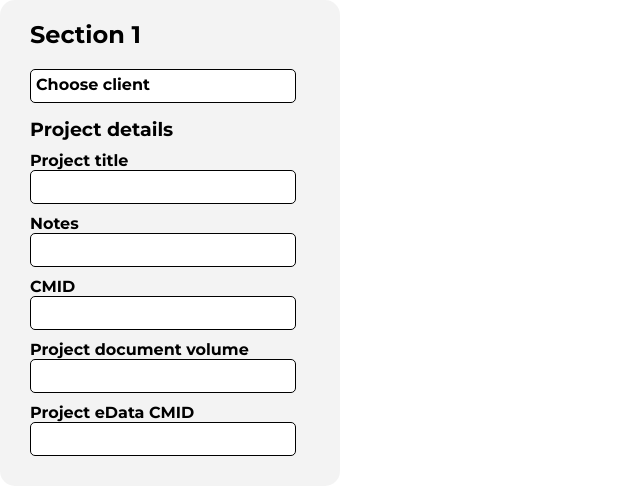
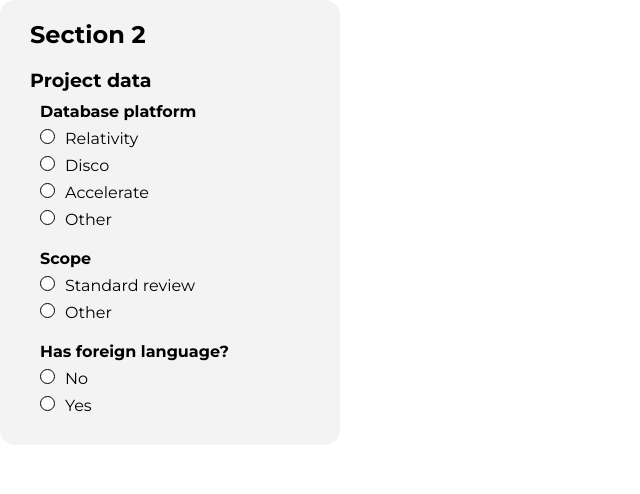
Before and after one commit to EsmeraldaKok/cbt-Dashboard, a Vue app in the folder cbt-dashboard/: page / in a window 1280 px wide. Shown: the top 494 px of the page, without its empty margins (0-640 px from the left). Built offline with nearby package versions, Linux system fonts and the light colour scheme.

Commit message:
section 2 add project compononent intial commit

```diff
--- a/cbt-dashboard/src/App.vue
+++ b/cbt-dashboard/src/App.vue
@@ -2,7 +2,7 @@
   <div id="app">
     <!--<UserInfo />-->
     <!--<UserTable />-->
-    <AddProjectFormS1 />
+    <AddProjectFormS2 />
     <!--<AddUser />-->
   </div>
 </template>
@@ -12,11 +12,11 @@
 //import UserInfo from './components/UserInfo.vue';
 //import UserTable from './components/UserTable.vue';
 //import AddUser from './components/AddUser.vue';
-import AddProjectFormS1 from './components/AddProjectFormS1.vue';
+import AddProjectFormS2 from './components/AddProjectFormS2.vue';
 
 export default {
     name: "App",
-    components: { AddProjectFormS1 }
+    components: { AddProjectFormS2 }
 }
 </script>
 <style>
--- /dev/null
+++ b/cbt-dashboard/src/components/AddProjectFormS2.vue
@@ -0,0 +1,146 @@
+<template>
+    <div class="form_section_two">
+        <div class="form_section_two_heading">
+            Section 2
+        </div>
+        <div class="form_section_two_subheading">
+            Project data
+        </div>
+        <div class="form_section_two_radio_wrapper">
+            <div class="form_section_two_radio_wrapper_heading">Database platform</div>
+            <div class="radio">
+                <input type="radio" required id="relativity" value="Relativity" class="radio_input"/>
+                <label for="Relativity" class="radio_input_label">Relativity</label>
+            </div>
+            <div class="radio">
+                <input type="radio" required id="Disco" value="Disco" class="radio_input"/>
+                <label for="Disco" class="radio_input_label">Disco</label>
+            </div>
+            <div class="radio">
+                <input type="radio" required id="Accelerate" value="Accelerate" class="radio_input"/>
+                <label for="Accelerate" class="radio_input_label">Accelerate</label>
+            </div>
+            <div class="radio">
+                <input type="radio" required id="Other" value="Other" class="radio_input"/>
+                <label for="Other" class="radio_input_label">Other</label>
+            </div>
+        </div>
+        <div class="form_section_two_radio_wrapper">
+            <div class="form_section_two_radio_wrapper_heading">Scope</div>
+            <div class="radio">
+                <input type="radio" required id="Standardreview" value="Standardreview" class="radio_input"/>
+                <label for="Standardreview" class="radio_input_label">Standard review</label>
+            </div>
+            <div class="radio">
+                <input type="radio" required id="Other" value="Other" class="radio_input"/>
+                <label for="Other" class="radio_input_label">Other</label>
+            </div>
+        </div>
+        <div class="form_section_two_radio_wrapper">
+            <div class="form_section_two_radio_wrapper_heading">Has foreign language?</div>
+            <div class="radio">
+                <input type="radio" required id="No" value="No" class="radio_input"/>
+                <label for="No" class="radio_input_label">No</label>
+            </div>
+            <div class="radio">
+                <input type="radio" required id="Yes" value="Yes" class="radio_input"/>
+                <label for="Yes" class="radio_input_label">Yes</label>
+            </div>
+        </div>
+    </div>
+</template>
+
+<script>
+    export default {
+        name: "AddProjectFormS2"
+    }
+</script>
+
+<style lang="scss" scoped>
+@import url('https://fonts.googleapis.com/css2?family=Montserrat:ital,wght@0,300;0,400;0,500;0,600;0,700;0,800;1,300;1,500;1,900&display=swap');
+
+    /* general  styles*/
+    *,
+    *::after,
+    *::before {
+        margin: 0;
+        padding: 0;
+        box-sizing: border-box;
+        font-family: 'Montserrat', sans-serif;
+    }
+
+    .form_section_two {
+        max-width: 340px;
+        width: 100%;
+        display: flex;
+        flex-flow: column nowrap;
+        background-color: #80808019;
+        border-radius: 15px;
+        padding: 20px 30px;
+
+        &_heading {
+            font-size: 1.5rem;
+            font-weight: 700;
+            color: black;
+            margin-bottom: 20px;
+        }
+
+        &_subheading {
+            font-size: 1.188rem;
+            font-weight: 700;
+            color: black;
+        }
+        &_radio_wrapper {
+            display: flex;
+            flex-flow: column nowrap;
+            margin: 10px;
+
+            &_heading{
+                font-size: 1rem;
+                font-weight: 700;
+                color:black;
+            }
+
+            .radio {
+                padding:  8px 0px 0px 0px;
+
+                input[type="radio"] {
+                    position: absolute;
+                    opacity: 0;
+
+                    & + label {
+                    position: relative;
+                    cursor: pointer;
+                    padding-left: 25px;
+                    }
+
+                    & + label:before {
+                    content: "";
+                    position: absolute;
+                    left: 0;
+                    top: 0;
+                    width: 15px;
+                    height: 15px;
+                    border: 1px solid black;
+                    border-radius: 100%;
+                    background: white;
+                    &:checked {
+                        border: 1px solid rgb(20, 201, 214);
+                    }
+                    }
+
+                    &:checked + label:after {
+                    content: "";
+                    position: absolute;
+                    left: 3.8px;
+                    top: 3.8px;
+                    width: 8px;
+                    height: 8px;
+                    border-radius: 100%;
+                    background: rgb(20, 201, 214);
+                    }
+                }
+            }
+        }
+    }
+</style>
```
Also changed, not shown: cbt-dashboard/src/components/AddProjectFormsS2.vue (deleted).
